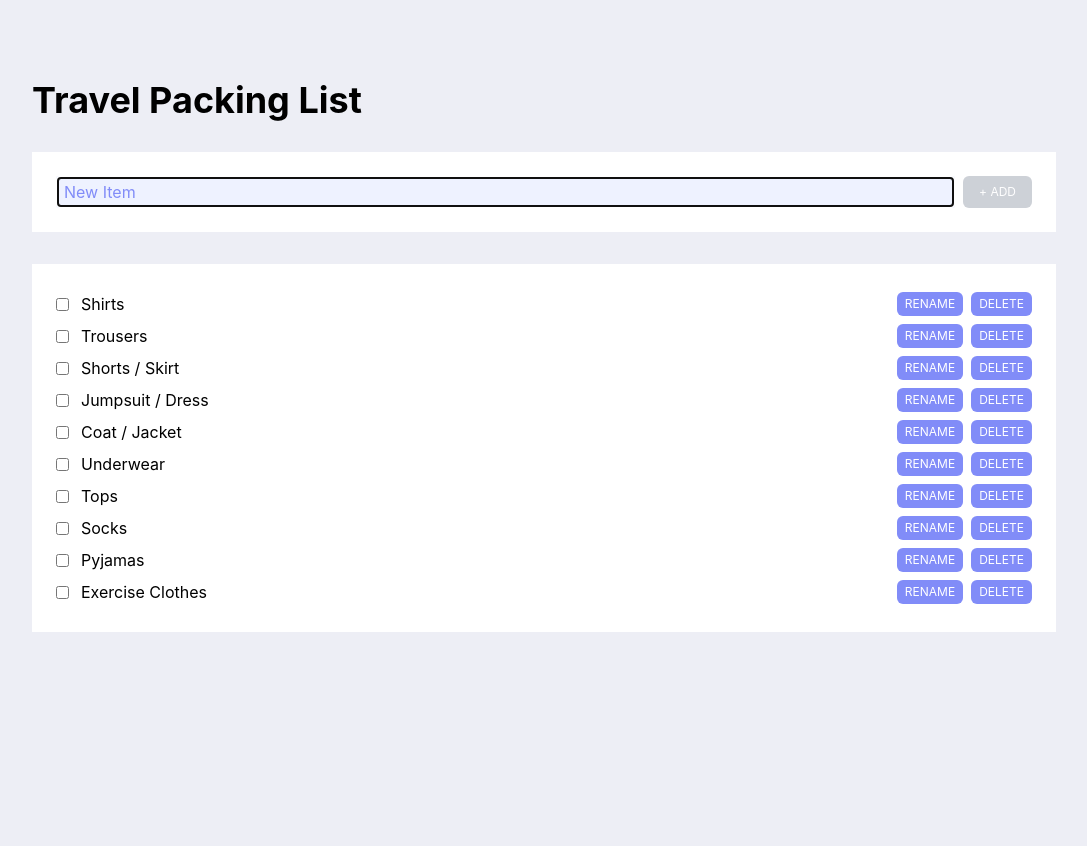
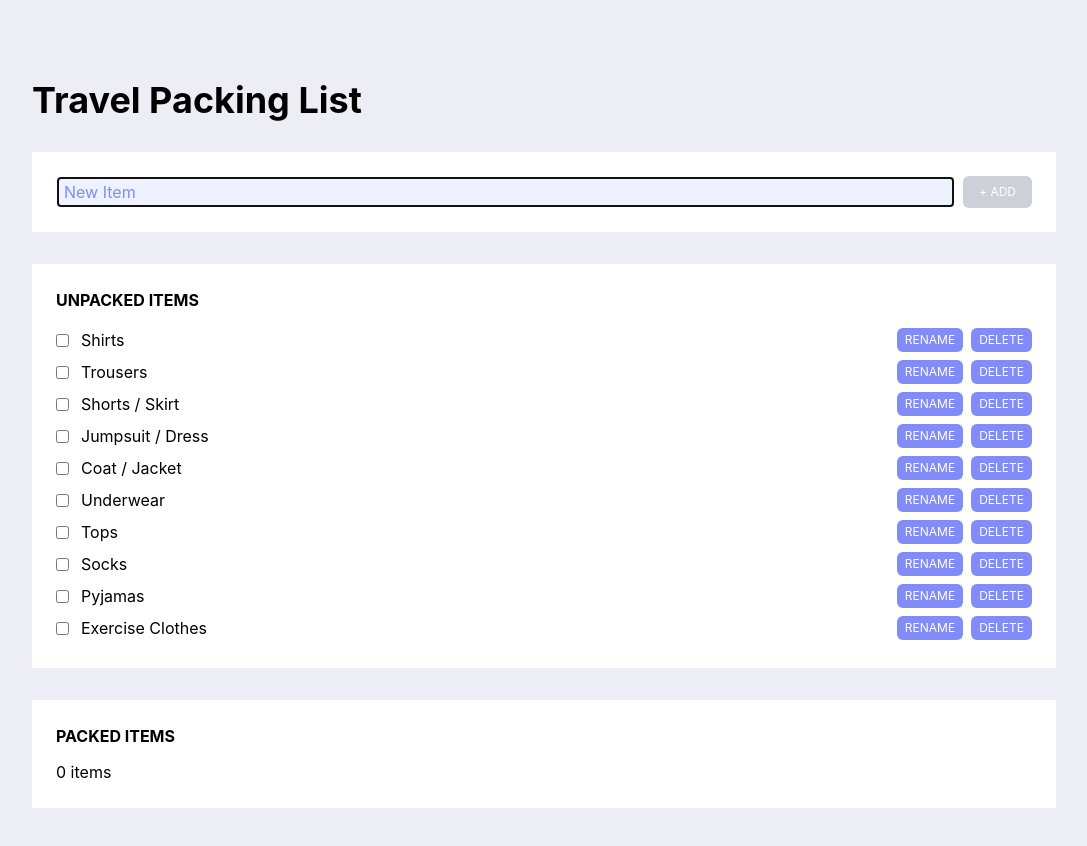
Before and after one commit to paulafffl/travel_packing_checklist, a React (Create React App) app: page / in a window 1280 px wide. Shown: the top 846 px of the page, without its empty margins (96-1183 px from the left). Before the commit the page ends 800 px from the top, so only its background shows below. Built offline with nearby package versions, Linux system fonts and the light colour scheme.

Commit message:
Display unpacked items list

```diff
--- a/src/components/App.tsx
+++ b/src/components/App.tsx
@@ -4,12 +4,13 @@ import List from './List';
 import NewItem from './NewItem';
 
 function App() {
-  const { items } = useContext(ItemsContext);
+  const { packedItems, unpackedItems } = useContext(ItemsContext);
   return (
     <main className="main-margin">
       <h1>Travel Packing List</h1>
       <NewItem />
-      <List items={items} />
+      <List title="Unpacked Items" items={unpackedItems} />
+      <List title="Packed Items" items={packedItems} />
     </main>
   );
 }
--- a/src/components/List.tsx
+++ b/src/components/List.tsx
@@ -2,16 +2,21 @@ import Item from './Item';
 
 type ItemsProps = {
   items: Item[];
+  title: string;
 };
 
-const List = ({ items }: ItemsProps) => {
+const List = ({ title, items }: ItemsProps) => {
+  const countMsg =
+    title === 'Unpacked Items' ? 'All packed 👜 ' : `${items.length} items`;
   return (
     <section>
+      <h2>{title}</h2>
       <ul>
         {items.map((item) => (
           <Item key={item.id} item={item} />
         ))}
       </ul>
+      {items.length === 0 && <p>{countMsg}</p>}
     </section>
   );
 };
--- a/src/context.tsx
+++ b/src/context.tsx
@@ -8,6 +8,8 @@ import {
 
 type ItemsState = {
   items: Item[];
+  packedItems: Item[];
+  unpackedItems: Item[];
   add: (name: string) => void;
   remove: (id: string) => void;
   update: (id: string, updates: WithoutId) => void;
@@ -20,6 +22,9 @@ export const ItemsContext = createContext({} as ItemsState);
 
 const ItemsProvider = ({ children }: PropsWithChildren) => {
   const [items, setItems] = useState(getInitialItems());
+
+  const packedItems = items.filter((item) => item.packed);
+  const unpackedItems = items.filter((item) => !item.packed);
 
   const add = (name: string) => {
     const item = createItem(name);
@@ -36,6 +41,8 @@ const ItemsProvider = ({ children }: PropsWithChildren) => {
 
   const value: ItemsState = {
     items,
+    unpackedItems,
+    packedItems,
     add,
     remove,
     update,
--- a/src/index.css
+++ b/src/index.css
@@ -19,6 +19,10 @@ code {
 
 h1 {
   @apply text-4xl font-bold;
+}
+
+h2 {
+  @apply mb-3 font-bold uppercase;
 }
 
 input {
```
